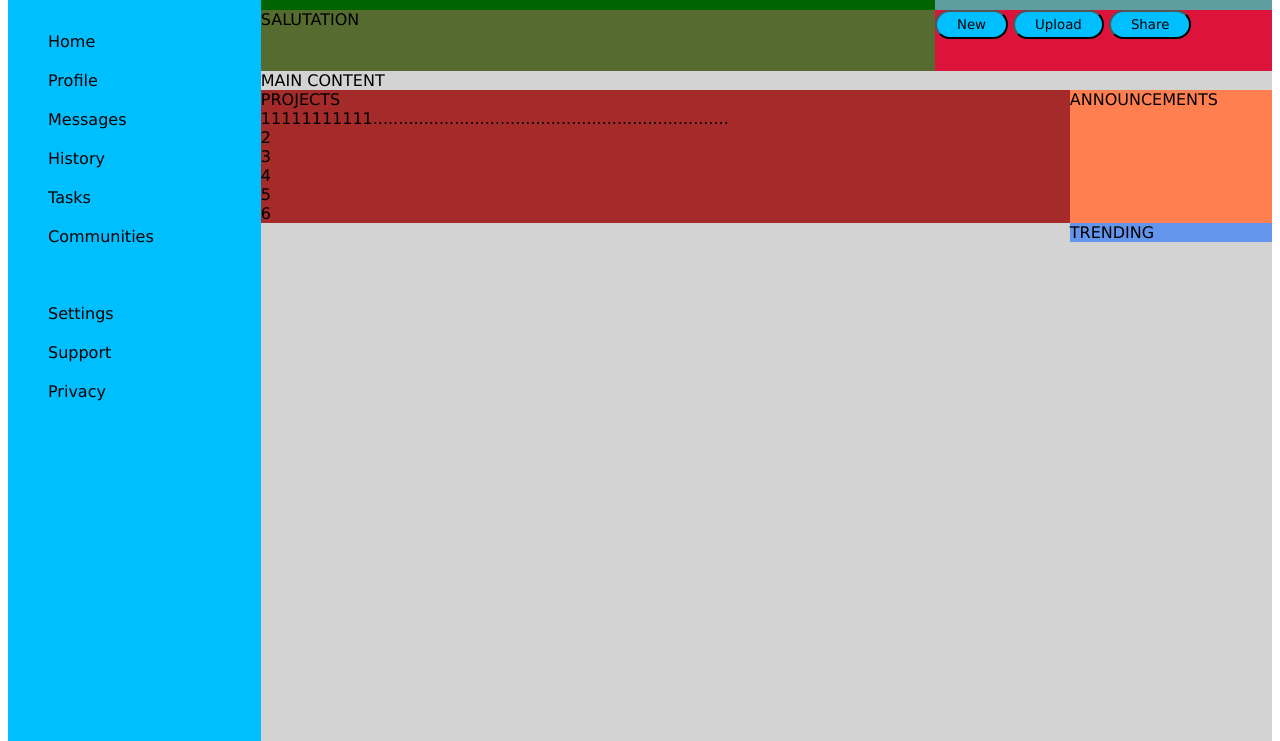
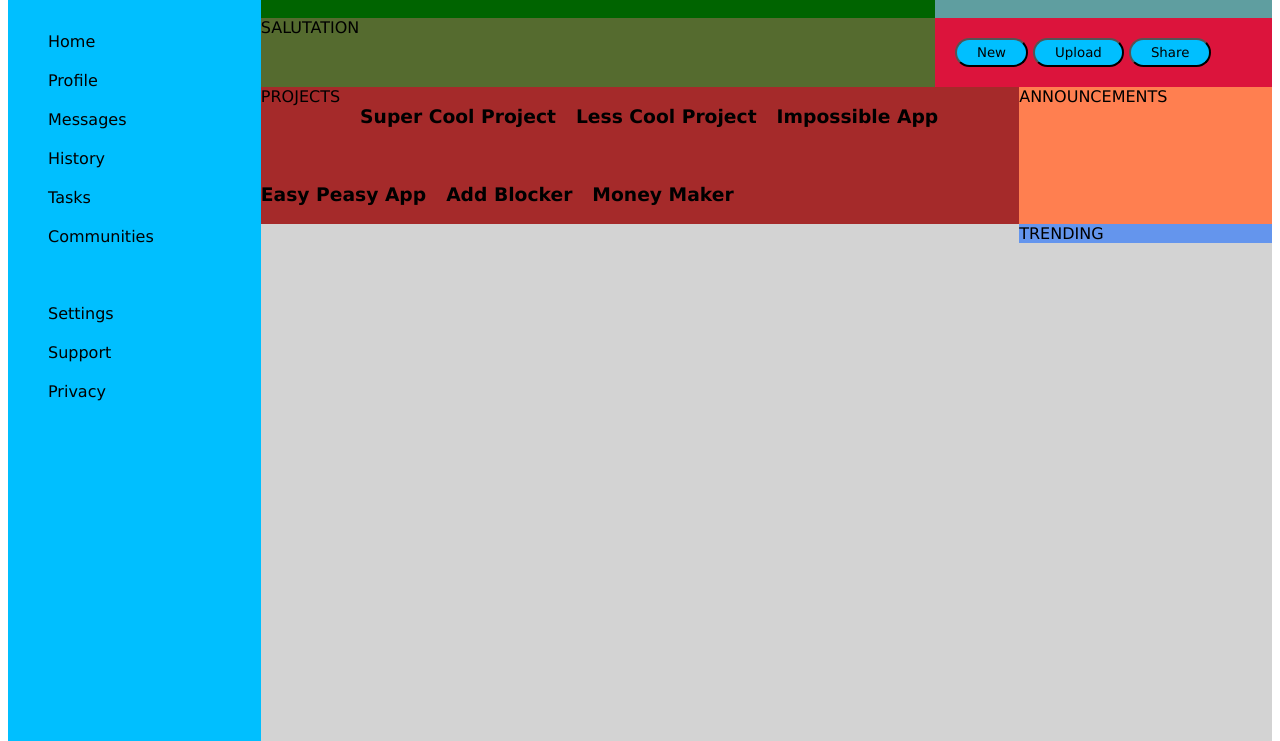
Before and after one commit to achuku/dashboard, a plain HTML site: page index.html in a window 1280 px wide. Shown: the part 59-800 px from the top of the page. Drawn offline with Linux system fonts and the light colour scheme.

Commit message:
Add more styling

```diff
--- a/index.html
+++ b/index.html
@@ -40,14 +40,16 @@
                     <button>Share</button>
                 </div>
             </div>
-            <div class="main-content">MAIN CONTENT
+            <div class="main-content">
                 <div class="projects">PROJECTS
-                    <div class="project">11111111111......................................................................</div>
-                    <div class="project">2</div>
-                    <div class="project">3</div>
-                    <div class="project">4</div>
-                    <div class="project">5</div>
-                    <div class="project">6</div>
+                    <div class="project1">
+                        <h3>Super Cool Project</h3>
+                    </div>
+                    <div class="project2"><h3>Less Cool Project</h3></div>
+                    <div class="project3"><h3>Impossible App</h3></div>
+                    <div class="project4"><h3>Easy Peasy App</h3></div>
+                    <div class="project5"><h3>Add Blocker</h3></div>
+                    <div class="project6"><h3>Money Maker</h3></div>
                 </div>
                 <div class="announcements">ANNOUNCEMENTS</div>
                 <div class="trending">TRENDING</div>
--- a/style.css
+++ b/style.css
@@ -66,7 +66,7 @@
 .buttons {
     grid-row: 2;
     grid-column: 2;
-    padding: auto;
+    padding: 20px;
     background-color: crimson;
 }
 
@@ -78,12 +78,17 @@ button {
 
 .main-content {
     display: grid;
-    grid-template-columns: 2fr 2fr 1fr;
+    grid-template-columns: 1.5fr 1.5fr 1fr;
 }
 
 .projects {
     grid-column: 1 / 3;
     background-color: brown;
+    display: flex;
+    flex-direction: row;
+    flex-wrap: wrap;
+    gap: 20px;
+
 }
 
 .announcements {
```
